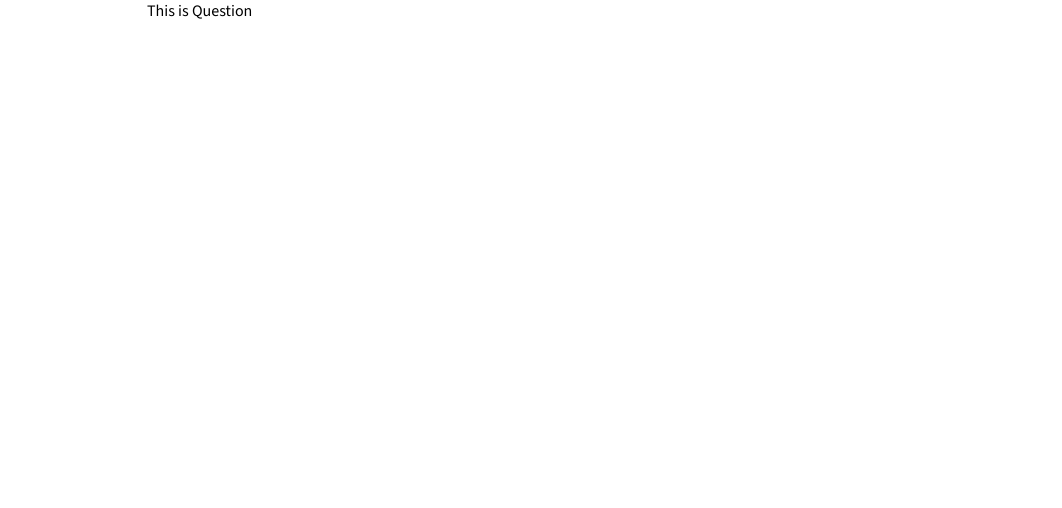
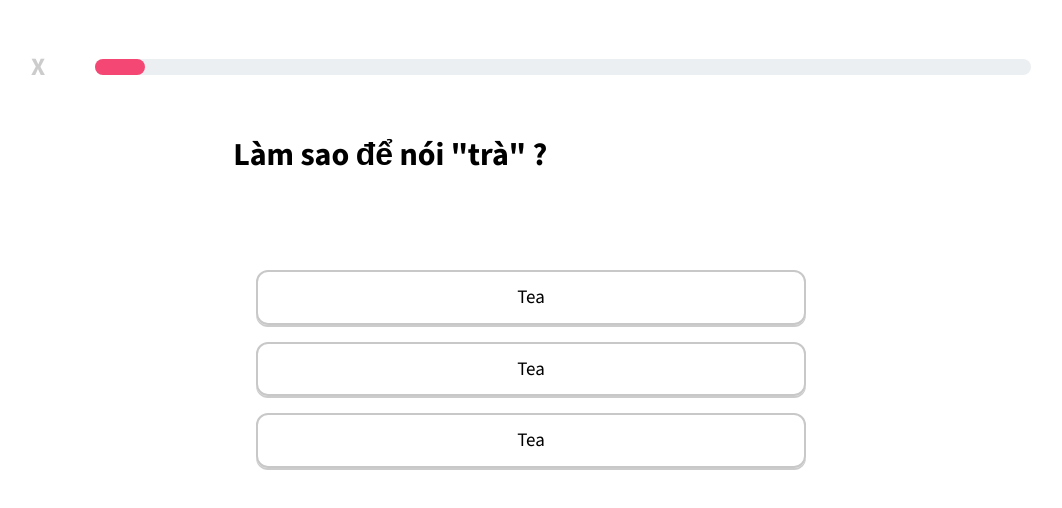
Before and after one commit to Nguyen177013/clone-duoling, a React (Vite) app in the folder Client/: page /learn/unit/1 in a window 1280 px wide. Shown: the top 508 px of the page, without its empty margins (109-1171 px from the left). Built offline with nearby package versions, Linux system fonts and the light colour scheme.

Commit message:
updating question UI

```diff
--- a/Client/src/App.jsx
+++ b/Client/src/App.jsx
@@ -1,5 +1,5 @@
 import Layout from "./components/Laytout";
-import Question from "./pages/Questions/Question";
+import Questions from "./pages/Questions/Questions";
 import { BrowserRouter, Routes, Route } from 'react-router-dom';
 import "./assets/css/app.css"
 
@@ -9,7 +9,7 @@ function App() {
       <div className="App">
         <Routes>
           <Route path="/" element ={<Layout/>}/>
-          <Route path="/learn/unit/:id" element ={<Question></Question>}/>
+          <Route path="/learn/unit/:id" element ={<Questions/>}/>
         </Routes>
       </div>
     </BrowserRouter>
--- a/Client/src/assets/css/Levels.css
+++ b/Client/src/assets/css/Levels.css
@@ -55,3 +55,46 @@
     position: relative;
     row-gap: 3px;
 }
+.level{
+    margin-top: 10px;
+}
+.level__first{
+    margin-top: 67px;
+}
+.level__btn{
+    margin: 14px;
+}
+.level__btn button{
+    background: none;
+    border: none;
+    transition: filter .2s;
+    background-color: #1cb0f6;
+    height: 65px;
+    color: #fff;
+    border-radius: 10px;
+    font-size: 30px;
+    position: relative;
+    width: 70px;
+    z-index: 0;
+    cursor: pointer;
+}
+.level__btn button::before{
+    content: "";
+    left: 0;
+    position: absolute;
+    width: 100%;
+    z-index: -1;
+}
+.level__btn button::after
+{
+    content: "";
+    left: 0;
+    position: absolute;
+    width: 100%;
+    z-index: -1;
+    background: #1cb0f6;
+    border-radius: 10px;
+    box-shadow: 0 8px 0 rgb(0, 0 ,0 ,.2),0 8px 0 #1782b3;
+    height: 57px;
+    top: 0;
+}
--- a/Client/src/assets/css/app.css
+++ b/Client/src/assets/css/app.css
@@ -1,3 +1,3 @@
-.App{
+.Layout{
     padding-left: 256px;
 }
--- a/Client/src/assets/css/index.css
+++ b/Client/src/assets/css/index.css
@@ -1,41 +1,74 @@
   @import url('https://fonts.googleapis.com/css2?family=Lato:ital,wght@0,300;0,400;1,400&family=Source+Sans+3:wght@300;400;500;600;700;800&display=swap');
-*{
+
+  * {
       margin: 0;
       padding: 0;
       box-sizing: border-box;
       font-family: 'Source Sans 3', sans-serif;
   }
-.border__right__fullHeight{
+
+  .border__right__fullHeight {
       border-right: 2px solid rgba(229, 229, 229, 1);
       height: 100vh;
       overflow-y: auto;
   }
-.fixed__left{
+
+  .fixed__left {
       left: 0;
       position: fixed;
       z-index: 1;
       top: 0;
   }
-.flex{
+
+  .flex {
       display: flex;
   }
-.wrap{
+
+  .wrap {
       flex-wrap: wrap;
   }
-.flex__row{
+
+  .flex__row {
       display: flex;
       flex-direction: row;
   }
-.align-item__center{
+
+  .align-item__center {
       align-items: center;
   }
-.flex__column{
+
+  .flex__column {
       display: flex;
       flex-direction: column;
   }
-.flex__end{
+
+  .flex__end {
       align-self: flex-end;
       bottom: 24px;
       flex-direction: column-reverse;
       position: sticky;
   }
+
+  .grid {
+      display: grid;
+  }
+
+  .grid__col__5 {
+      grid-template-columns: repeat(5, 1fr);
+  }
+
+  .grid__row__auto {
+      grid-auto-rows: auto;
+  }
+  .grid__col__2-4{
+    grid-column: 2/4;
+  }
+  .grid__col__3-5{
+    grid-column: 3/5;
+  }
+  .grid__col__3-4{
+    grid-column: 3/4;
+  }
+  .grid__row__2-4{
+    grid-row: 2/4;
+  }
--- a/Client/src/assets/css/questions.css
+++ b/Client/src/assets/css/questions.css
@@ -1,43 +1,81 @@
-.question{
-    margin-top: 10px;
+.questions{
+    height: 100vh;
 }
-.question__first{
-    margin-top: 67px;
+.questions__header{
+    padding: 50px 40px 0;
+    margin: 0 auto;
+    max-width: 1080px;
 }
-.question__btn{
-    margin: 14px;
+.exit__btn{
+    border: none;
+    background-color: transparent;
+    margin-right: 50px;
+    font-size: 25px;
+    font-weight: 800;
+    cursor: pointer;
+    color: #ccc;
+    transition: .2s;
 }
-.question__btn button{
-    background: none;
-    border: none;
-    transition: filter .2s;
-    background-color: #1cb0f6;
-    height: 65px;
-    color: #fff;
+.exit__btn:hover{
+    opacity: 0.7;
+}
+.status__bar{
+    position: relative;
+    height: 16px;
+    width: 100%;
+    background-color: #ebeff2;
     border-radius: 10px;
-    font-size: 30px;
+}
+.status__bar::before{
+    content: " ";
+    position: absolute;
+    background-color: #f44773;
+    height: 16px;
+    width: 50px;
+    border-radius: 10px;
+}
+.questions__body{
+    margin-top: 50px;
+}
+.question__title{
+    margin-left: -22%;
+    margin-bottom: 50px;
+}
+.question__options{
+    padding: 30px 0;
+}
+.option{
+    margin: 15px auto;
+    text-align: center;
+    cursor: pointer;
+    font-size: 19px;
+    line-height: 1.4;
+    padding: 12px 27px;
+    width: 550px;
+}
+
+.option__btn{
+    border: solid transparent;
+    border-radius: 12px;
+    border-width: 2px 2px 4px;
+    cursor: pointer;
+    outline: 0;
     position: relative;
-    width: 70px;
-    z-index: 0;
-    cursor: pointer;
+    transition: .2s;
 }
-.question__btn button::before{
+.option__btn:hover{
+    background-color:rgba(236, 236, 236, 0.719);
+    color: #575757;
+}
+.option__btn::before{
+    border: 2px solid rgb(200, 200, 200);
+    border-radius: 12px;
+    bottom: -2px;
+    box-shadow: 0 2px 0 rgb(204, 204, 204);
     content: "";
-    left: 0;
+    left: -2px;
     position: absolute;
-    width: 100%;
+    right: -2px;
+    top: -2px;
     z-index: -1;
 }
-.question__btn button::after
-{
-    content: "";
-    left: 0;
-    position: absolute;
-    width: 100%;
-    z-index: -1;
-    background: #1cb0f6;
-    border-radius: 10px;
-    box-shadow: 0 8px 0 rgb(0, 0 ,0 ,.2),0 8px 0 #1782b3;
-    height: 57px;
-    top: 0;
-}
--- a/Client/src/components/Laytout.jsx
+++ b/Client/src/components/Laytout.jsx
@@ -3,10 +3,10 @@ import Quizs from "../pages/Quizs/Quizs";
 
 const Layout = () => {
     return (
-        <>
+        <div className="Layout">
         <Navbar/>
         <Quizs/>
-        </>
+        </div>
      );
 }
 
--- /dev/null
+++ b/Client/src/pages/Levels/Levels.jsx
@@ -0,0 +1,46 @@
+import { useEffect} from "react";
+import { Link } from "react-router-dom";
+const Levels = ({index}) => {
+    useEffect(() => {
+        const levels = document.querySelectorAll('.level');
+        levels.forEach((level, index) => {
+            switch (true) {
+                case index % 4 === 0:
+                    level.style.transform = "translateX(0)";
+                    break;
+                case index % 2 !== 0 && index < 5:
+                    level.style.transform = "translateX(-44px)";
+                    break;
+                case index % 2 === 0 && index < 5:
+                    level.style.transform = "translateX(-70px)";
+                    break;
+                case index % 2 !== 0 && index >= 5:
+                    level.style.transform = "translateX(44px)";
+                    break;
+                case index % 2 === 0 && index > 5:
+                    level.style.transform = "translateX(70px)";
+                    break;
+                default:
+                    level.style.transform = "translateX(0)";
+                    break;
+            }
+        })
+        return () => {
+        }
+    }, [])
+    return (
+        <div className="levels flex__column align-item__center">
+            <div className="level question__first">
+                <div className="level__btn">
+                    <Link to="/learn/unit/1">
+                        <button>
+                            1
+                        </button>
+                    </Link>
+                </div>
+            </div>
+        </div>
+    );
+}
+
+export default Levels;
--- a/Client/src/pages/Questions/Question.jsx
+++ /dev/null
@@ -1,9 +0,0 @@
-const Question = () => {
-    return (
-        <div>
-            This is Question
-        </div>
-     );
-}
-
-export default Question;
--- a/Client/src/pages/Questions/Questions.jsx
+++ b/Client/src/pages/Questions/Questions.jsx
@@ -1,43 +1,37 @@
 import "../../assets/css/questions.css"
-import { useEffect} from "react";
 import { Link } from "react-router-dom";
-const Questions = ({index}) => {
-    useEffect(() => {
-        const questions = document.querySelectorAll('.question');
-        questions.forEach((question, index) => {
-            switch (true) {
-                case index % 4 === 0:
-                    question.style.transform = "translateX(0)";
-                    break;
-                case index % 2 !== 0 && index < 5:
-                    question.style.transform = "translateX(-44px)";
-                    break;
-                case index % 2 === 0 && index < 5:
-                    question.style.transform = "translateX(-70px)";
-                    break;
-                case index % 2 !== 0 && index >= 5:
-                    question.style.transform = "translateX(44px)";
-                    break;
-                case index % 2 === 0 && index > 5:
-                    question.style.transform = "translateX(70px)";
-                    break;
-                default:
-                    question.style.transform = "translateX(0)";
-                    break;
-            }
-        })
-        return () => {
-        }
-    }, [])
+const Questions = () => {
     return (
-        <div className="questions flex__column align-item__center">
-            <div className="question question__first">
-                <div className="question__btn">
-                    <Link to="/learn/unit/1">
-                        <button>
-                            1
-                        </button>
+        <div className="questions">
+            <div className="questions__container">
+                <div className="questions__header flex align-item__center">
+                    <Link to="/">
+                        <button className="exit__btn">X</button>
                     </Link>
+                    <div className="status__bar"></div>
+                </div>
+                <div className="questions__body">
+                    <div className="questions flex__column align-item__center">
+                        <div className="question__title">
+                            <h1>
+                                <span>Làm sao để nói "trà" ?</span>
+                            </h1>
+                        </div>
+                        <div className="question__options ">
+                            <div className="option option__btn">
+                                <span>Tea</span>
+                            </div>
+                            <div className="option option__btn">
+                                <span>Tea</span>
+                            </div>
+                            <div className="option option__btn">
+                                <span>Tea</span>
+                            </div>
+                        </div>
+                    </div>
+                </div>
+                <div className="questions__footer">
+
                 </div>
             </div>
         </div>
--- a/Client/src/pages/Quizs/QuizLevels.jsx
+++ b/Client/src/pages/Quizs/QuizLevels.jsx
@@ -1,11 +1,11 @@
 import "../../assets/css/Levels.css"
-import Levels from "../packet/Levels";
-const QuizLevel = () => {
+import Packets from "../packet/Packets";
+const QuizLevels = () => {
     return (
         <div className="quiz__levels wrap flex__column">
-            <Levels/>
+            <Packets/>
         </div>
      );
 }
 
-export default QuizLevel;
+export default QuizLevels;
--- a/Client/src/pages/packet/Level.jsx
+++ b/Client/src/pages/packet/Packet.jsx
@@ -1,5 +1,5 @@
-import Questions from "../Questions/Questions";
-const Level = (props) => {
+import Levels from "../Levels/Levels";
+const Packet = (props) => {
     console.log(props);
     return (
         <section>
@@ -7,9 +7,9 @@ const Level = (props) => {
                 <h1 className="quiz__levels__header__title">State {props.index +1}:</h1>
                 <span className="quiz__levels__header__des">{props.title}</span>
             </header>
-                <Questions />
+                <Levels />
         </section>
     );
 }
 
-export default Level;
+export default Packet;
--- a/Client/src/pages/packet/Levels.jsx
+++ b/Client/src/pages/packet/Packets.jsx
@@ -1,15 +1,15 @@
-import Level from "./Level";
+import Packet from "./Packet";
 import pending from "../../assets/imgs/pending.gif";
 import { useEffect, useState } from "react";
-const Levels = (props) => {
-    const [levels, setLevels] = useState(null);
+const Packets = (props) => {
+    const [packets, setPackets] = useState(null);
     const [isPending, setPending] = useState(true);
     useEffect(() => {
         fetch("http://localhost:3000/api/packages/getPackage")
             .then(res => res.json())
             .then(data => {
                 setPending(false);
-                setLevels(data);
+                setPackets(data);
             })
         return function clean() {
 
@@ -21,11 +21,11 @@ const Levels = (props) => {
                 <h4 className="levels__pending">Please wait
                 <img src={pending} alt="" className="pending__img" />
                 </h4>}
-            {levels && (
-                levels.map((level, index)=>(<Level key={level._id} {...level} index ={index}/>))
+            {packets && (
+                packets.map((packet, index)=>(<Packet key={packet._id} {...packet} index ={index}/>))
             )}
         </div>
     );
 }
 
-export default Levels;
+export default Packets;
```
Lines whose indentation alone changed are shown as unchanged.
